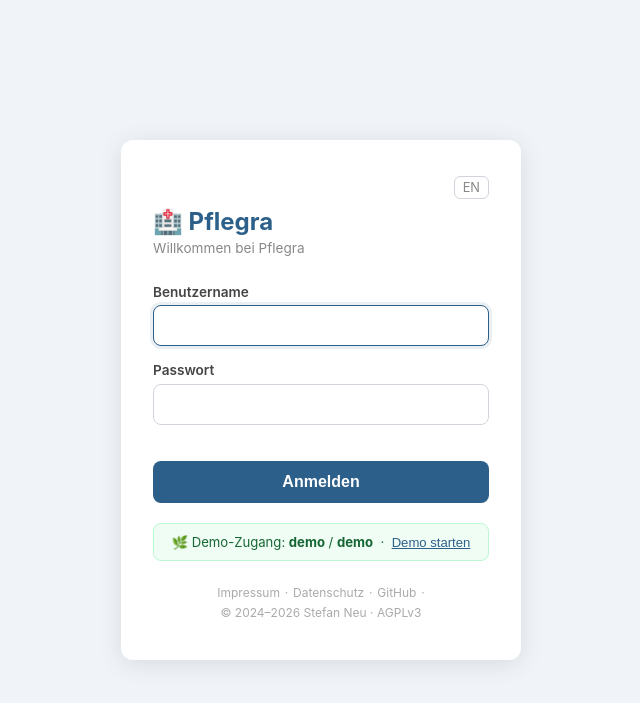
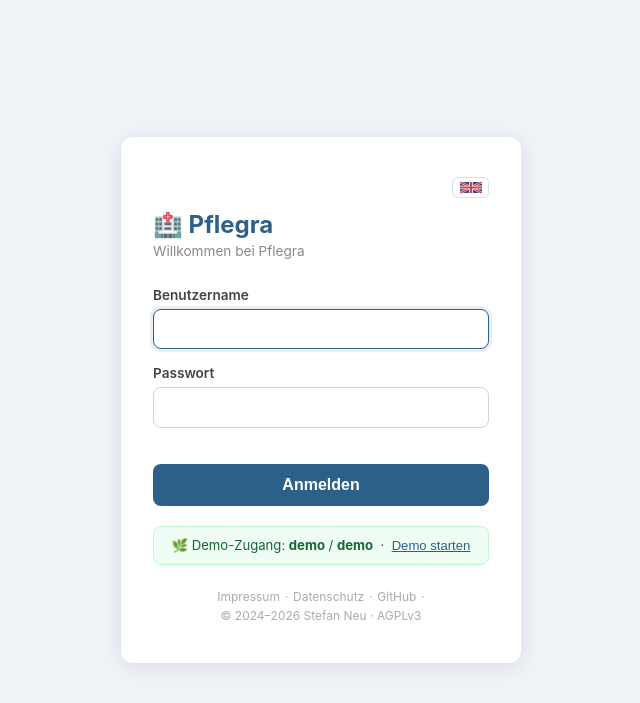
Before and after one commit to Pflegra/core, a FastAPI app: page /login in a window 1280 px wide. Shown: the top 703 px of the page, without its empty margins (319-959 px from the left). Run offline with FastAPI, Linux system fonts and the light colour scheme; data comes from the database, SQL or seed files in the repository.

Commit message:
feat: SVG-Flaggen auf Login-Seite

```diff
--- a/app/web/templates/login.html
+++ b/app/web/templates/login.html
@@ -52,7 +52,7 @@
 <body>
 <div class="login-card">
     <div class="lang-switch">
-        {% if lang == 'de' %}<a href="{{ request.app.state.ingress_entry }}/lang/en" style="border:1px solid #d1d5db;padding:.2rem .5rem;border-radius:6px;color:#888;text-decoration:none">EN</a>{% else %}<a href="{{ request.app.state.ingress_entry }}/lang/de" style="border:1px solid #d1d5db;padding:.2rem .5rem;border-radius:6px;color:#888;text-decoration:none">DE</a>{% endif %}
+        {% if lang == 'de' %}<a href="{{ request.app.state.ingress_entry }}/lang/en" style="border:1px solid #d1d5db;padding:.2rem .4rem;border-radius:6px;text-decoration:none;display:inline-flex;align-items:center;opacity:.8" onmouseover="this.style.opacity='1'" onmouseout="this.style.opacity='.8'"><svg xmlns="http://www.w3.org/2000/svg" viewBox="0 0 60 30" width="22" height="13" style="border-radius:2px;display:block"><rect width="60" height="30" fill="#012169"/><path d="M0,0 L60,30 M60,0 L0,30" stroke="#fff" stroke-width="6"/><path d="M0,0 L60,30 M60,0 L0,30" stroke="#C8102E" stroke-width="4"/><path d="M30,0 V30 M0,15 H60" stroke="#fff" stroke-width="10"/><path d="M30,0 V30 M0,15 H60" stroke="#C8102E" stroke-width="6"/></svg></a>{% else %}<a href="{{ request.app.state.ingress_entry }}/lang/de" style="border:1px solid #d1d5db;padding:.2rem .4rem;border-radius:6px;text-decoration:none;display:inline-flex;align-items:center;opacity:.8" onmouseover="this.style.opacity='1'" onmouseout="this.style.opacity='.8'"><svg xmlns="http://www.w3.org/2000/svg" viewBox="0 0 5 3" width="22" height="13" style="border-radius:2px;display:block"><rect width="5" height="1" y="0" fill="#000"/><rect width="5" height="1" y="1" fill="#D00"/><rect width="5" height="1" y="2" fill="#FFCE00"/></svg></a>{% endif %}
     </div>
     <div class="login-logo">🏥 Pflegra</div>
     <div class="login-sub">{{ _('login.willkommen') }}</div>
```
